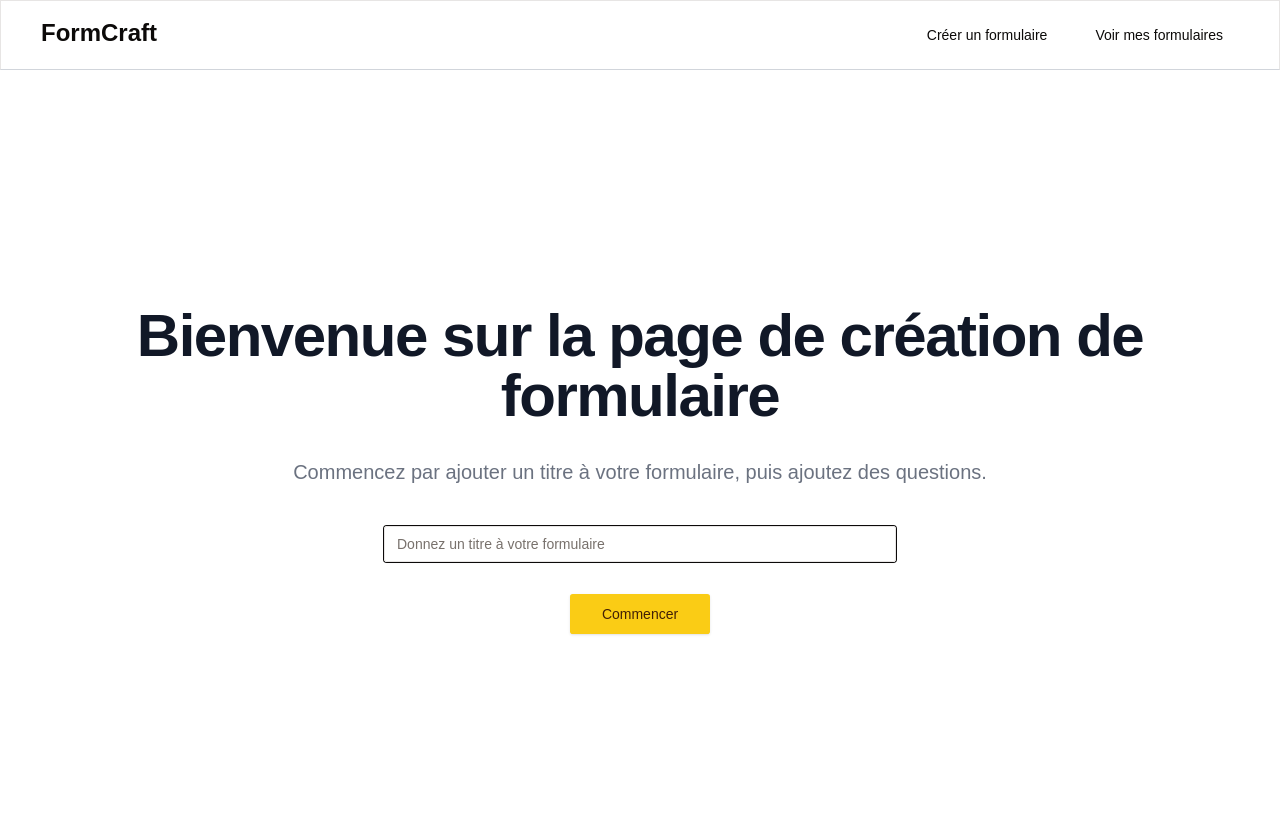
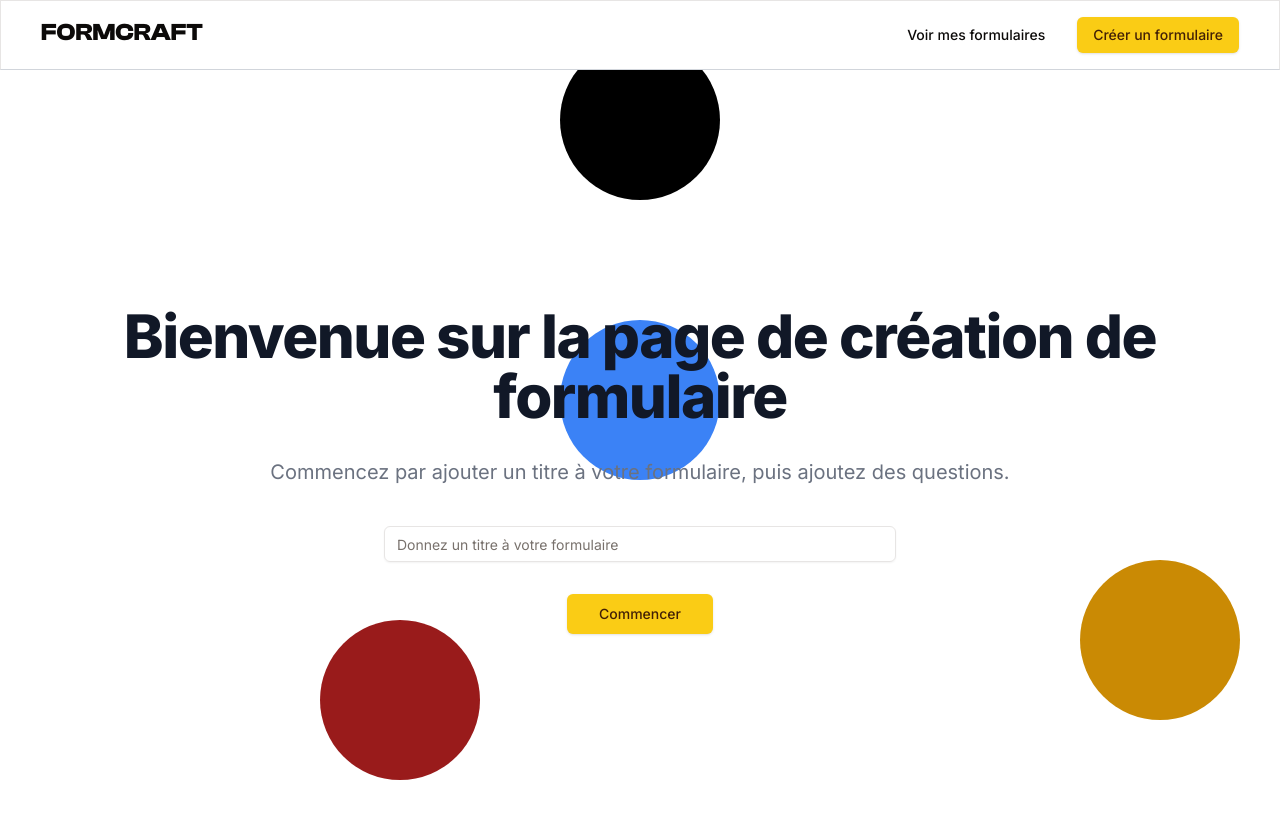
Before and after one commit to ThomasPIET/formcraft, a Next.js app: page /formbuilder in a window 1280 px wide. Shown: the top 818 px of the page. Built offline with nearby package versions, Linux system fonts and the light colour scheme.

Commit message:
fix front and add bad circle

```diff
--- a/app/formbuilder/page.jsx
+++ b/app/formbuilder/page.jsx
@@ -14,6 +14,8 @@ import {
 import saveForm from "@/lib/saveForm";
 import { useToast } from "@/hooks/use-toast";
 import { redirect } from "next/navigation";
+import { Label } from "@/components/ui/label";
+import { Pencil, X } from "lucide-react";
 
 export default function FormBuilderPage() {
   const [questions, setQuestions] = useState([]);
@@ -23,6 +25,7 @@ export default function FormBuilderPage() {
   const addQuestion = () => {
     if (!formTitle.trim() || formTitle === "") {
       toast({
+        variant: "destructive",
         description: " ⚠️ Il faut donner un titre à votre formulaire",
       });
       return;
@@ -76,6 +79,8 @@ export default function FormBuilderPage() {
     );
     if (hasEmptyQuestion) {
       toast({
+        variant: "destructive",
+
         description:
           "⚠️ Veuillez compléter toutes les questions avant de sauvegarder le formulaire.",
       });
@@ -89,6 +94,8 @@ export default function FormBuilderPage() {
     );
     if (hasEmptyOption) {
       toast({
+        variant: "destructive",
+
         description:
           "⚠️ Veuillez compléter toutes les options pour les questions à choix multiple.",
       });
@@ -108,6 +115,7 @@ export default function FormBuilderPage() {
       toast({ description: " ✅ Formulaire créé avec succès !" });
     } catch (error) {
       toast({
+        variant: "destructive",
         description:
           " ⚠️ Une erreur est survenue lors de la création du formulaire.",
       });
@@ -130,7 +138,7 @@ export default function FormBuilderPage() {
             questions.
           </p>
           <Input
-            className="mb-8 max-w-lg"
+            className="mb-8 max-w-lg focus-visible:ring-0"
             value={formTitle}
             autoFocus
             type="text"
@@ -138,26 +146,38 @@ export default function FormBuilderPage() {
             onChange={(e) => setFormTitle(e.target.value)}
           />
 
+          <div className="-z-10 absolute bg-black rounded-full h-40 w-40 top-10 left-15" />
+          <div className="-z-10 absolute bg-yellow-600 rounded-full h-40 w-40 bottom-20 right-10" />
+          <div className="-z-10 absolute bg-blue-500 rounded-full h-40 w-40 top-1/2 left-1/2 transform -translate-x-1/2 -translate-y-1/2" />
+          <div className="-z-10 absolute bg-red-800 rounded-full h-40 w-40 bottom-5 left-1/4" />
+
           <Button size="lg" onClick={addQuestion}>
             Commencer
           </Button>
         </div>
       )}
       {questions.length > 0 && (
-        <div className="flex min-h-[calc(100vh-48px)] mt-4  items-center justify-center">
-          <div className="grid w-full max-w-2xl items-center gap-12">
+        <div className="flex min-h-[calc(100vh-48px)] mt-4  items-center justify-center   ">
+          <div className="grid w-auto gap-12 px-20">
+            <div className="flex">
               <input
                 onChange={(e) => setFormTitle(e.target.value)}
-              className="w-full placeholder-black text-3xl font-bold border-b-2 border-gray-300 focus:border-yellow-300 focus:outline-none py-2 px-1 transition-colors duration-300"
-              placeholder={formTitle}
+                className="w-min placeholder-black  text-3xl font-bold border-b-2 focus:border-gray-300  focus:outline-none py-2 px-1"
+                value={formTitle}
+                spellCheck="false"
               />
+              <Pencil className="h-auto text-gray-500" />
+            </div>
 
             {questions.map((question, index) => (
               <div key={question.id}>
+                <Label className="text-lg">Question {index + 1}</Label>
+
                 <Input
+                  className="bg-gray-200 focus-visible:ring-0 my-2 text-black placeholder-black"
                   type="text"
                   autoFocus
-                  placeholder={`Question ${index + 1}`}
+                  placeholder={`Question`}
                   value={question.label}
                   onChange={(e) => {
                     updateQuestions(index, e.target.value);
@@ -194,10 +214,11 @@ export default function FormBuilderPage() {
                           }
                         />
                         <Button
-                          variant="destructive"
+                          variant="ghost"
+                          className="hover:bg-gray-200 "
                           onClick={() => removeOption(index, optionIndex)}
                         >
-                          Supprimer
+                          <X />
                         </Button>
                       </div>
                     ))}
@@ -216,17 +237,22 @@ export default function FormBuilderPage() {
                 )}
               </div>
             ))}
-            <div className="justify-between flex mb-[calc(20vh)] ">
+
             {questions.length > 0 && (
-                <Button variant="outline" onClick={addQuestion}>
+              <Button
+                variant="outline"
+                className="font-semibold"
+                onClick={addQuestion}
+                size="lg"
+              >
                 Ajouter une question
               </Button>
             )}
-
             {questions.length > 0 && (
-                <Button onClick={handleSaveForm}>Créer le sondage</Button>
+              <Button className="font-semibold" onClick={handleSaveForm}>
+                Créer le sondage
+              </Button>
             )}
-            </div>
           </div>
         </div>
       )}
--- a/app/globals.css
+++ b/app/globals.css
@@ -1,10 +1,6 @@
 @tailwind base;
 @tailwind components;
 @tailwind utilities;
-
-body {
-  font-family: Arial, Helvetica, sans-serif;
-}
 
 
 
@@ -29,7 +25,7 @@ body {
     --border: 20 5.9% 90%;
     --input: 20 5.9% 90%;
     --ring: 20 14.3% 4.1%;
-    --radius: 0.3rem;
+    --radius: 0.5rem;
     --chart-1: 12 76% 61%;
     --chart-2: 173 58% 39%;
     --chart-3: 197 37% 24%;
@@ -66,6 +62,16 @@ body {
 }
 
 
+@font-face {
+  font-family: 'ClashDisplayBold';
+  src: url('../public/fonts/ClashDisplay-Bold.woff') format('woff2');
+  font-weight: normal;
+  font-style: normal;
+}
+
+
+
+
 @layer base {
   * {
     @apply border-border;
--- a/app/layout.js
+++ b/app/layout.js
@@ -1,14 +1,20 @@
 import "./globals.css";
 import { Toaster } from "@/components/ui/toaster";
+import { Inter } from "next/font/google";
 
 export const metadata = {
   title: "Create Next App",
   description: "Generated by create next app",
 };
 
+const inter = Inter({
+  subsets: ["latin"],
+  display: "swap",
+});
+
 export default function RootLayout({ children }) {
   return (
-    <html lang="en">
+    <html lang="en" className={inter.className}>
       <head>
         <title>Formcraft</title>
       </head>
--- a/app/page.jsx
+++ b/app/page.jsx
@@ -16,6 +16,7 @@ export default function Page() {
           header avec un boutton hambeurger pour le menu quand c'est trop petit
         </li>
         <li>enlever bordure</li>
+        <li>faire kpi coté mongo</li>
       </ul>
     </div>
   );
--- a/components/header.jsx
+++ b/components/header.jsx
@@ -3,19 +3,21 @@ import Link from "next/link";
 
 export default function Header() {
   return (
-    <header className="py-4 border-b-gray-300 bg-white border w-100% top-0 z-50 sticky ">
+    <header className="py-4  border-b-gray-300 bg-white border w-100% top-0 z-50 sticky ">
       <div className=" mx-10 flex justify-between">
-        <a href="/" className="text-2xl font-bold">
-          FormCraft
+        <a href="/" className="text-2xl font-cdbold">
+          FORMCRAFT
         </a>
 
         <div className="flex gap-4">
           <Button variant="ghost" asChild>
-            <Link href="/formbuilder">Créer un formulaire</Link>
+            <Link href="/myform">Voir mes formulaires</Link>
           </Button>
 
-          <Button variant="ghost" asChild>
-            <Link href="/myform">Voir mes formulaires</Link>
+          <Button variant="" asChild>
+            <Link href="/formbuilder" className="text-lg">
+              Créer un formulaire
+            </Link>
           </Button>
         </div>
       </div>
--- a/tailwind.config.mjs
+++ b/tailwind.config.mjs
@@ -8,54 +8,59 @@ export default {
   ],
   theme: {
     extend: {
+      fontFamily: {
+        gambetta: ["Gambetta"],
+        cdbold: ["ClashDisplayBold"],
+      },
+
       colors: {
-  			background: 'hsl(var(--background))',
-  			foreground: 'hsl(var(--foreground))',
+        background: "hsl(var(--background))",
+        foreground: "hsl(var(--foreground))",
         card: {
-  				DEFAULT: 'hsl(var(--card))',
-  				foreground: 'hsl(var(--card-foreground))'
+          DEFAULT: "hsl(var(--card))",
+          foreground: "hsl(var(--card-foreground))",
         },
         popover: {
-  				DEFAULT: 'hsl(var(--popover))',
-  				foreground: 'hsl(var(--popover-foreground))'
+          DEFAULT: "hsl(var(--popover))",
+          foreground: "hsl(var(--popover-foreground))",
         },
         primary: {
-  				DEFAULT: 'hsl(var(--primary))',
-  				foreground: 'hsl(var(--primary-foreground))'
+          DEFAULT: "hsl(var(--primary))",
+          foreground: "hsl(var(--primary-foreground))",
         },
         secondary: {
-  				DEFAULT: 'hsl(var(--secondary))',
-  				foreground: 'hsl(var(--secondary-foreground))'
+          DEFAULT: "hsl(var(--secondary))",
+          foreground: "hsl(var(--secondary-foreground))",
         },
         muted: {
-  				DEFAULT: 'hsl(var(--muted))',
-  				foreground: 'hsl(var(--muted-foreground))'
+          DEFAULT: "hsl(var(--muted))",
+          foreground: "hsl(var(--muted-foreground))",
         },
         accent: {
-  				DEFAULT: 'hsl(var(--accent))',
-  				foreground: 'hsl(var(--accent-foreground))'
+          DEFAULT: "hsl(var(--accent))",
+          foreground: "hsl(var(--accent-foreground))",
         },
         destructive: {
-  				DEFAULT: 'hsl(var(--destructive))',
-  				foreground: 'hsl(var(--destructive-foreground))'
+          DEFAULT: "hsl(var(--destructive))",
+          foreground: "hsl(var(--destructive-foreground))",
         },
-  			border: 'hsl(var(--border))',
-  			input: 'hsl(var(--input))',
-  			ring: 'hsl(var(--ring))',
+        border: "hsl(var(--border))",
+        input: "hsl(var(--input))",
+        ring: "hsl(var(--ring))",
         chart: {
-  				'1': 'hsl(var(--chart-1))',
-  				'2': 'hsl(var(--chart-2))',
-  				'3': 'hsl(var(--chart-3))',
-  				'4': 'hsl(var(--chart-4))',
-  				'5': 'hsl(var(--chart-5))'
-  			}
+          1: "hsl(var(--chart-1))",
+          2: "hsl(var(--chart-2))",
+          3: "hsl(var(--chart-3))",
+          4: "hsl(var(--chart-4))",
+          5: "hsl(var(--chart-5))",
+        },
       },
       borderRadius: {
-  			lg: 'var(--radius)',
-  			md: 'calc(var(--radius) - 2px)',
-  			sm: 'calc(var(--radius) - 4px)'
-  		}
-  	}
+        lg: "var(--radius)",
+        md: "calc(var(--radius) - 2px)",
+        sm: "calc(var(--radius) - 4px)",
+      },
+    },
   },
   plugins: [require("tailwindcss-animate")],
 };
```
Also changed, not shown: public/fonts/ClashDisplay-Bold.woff (added), 1 other file (tests, documents, lock files or other folders). Lines whose indentation alone changed are shown as unchanged.
